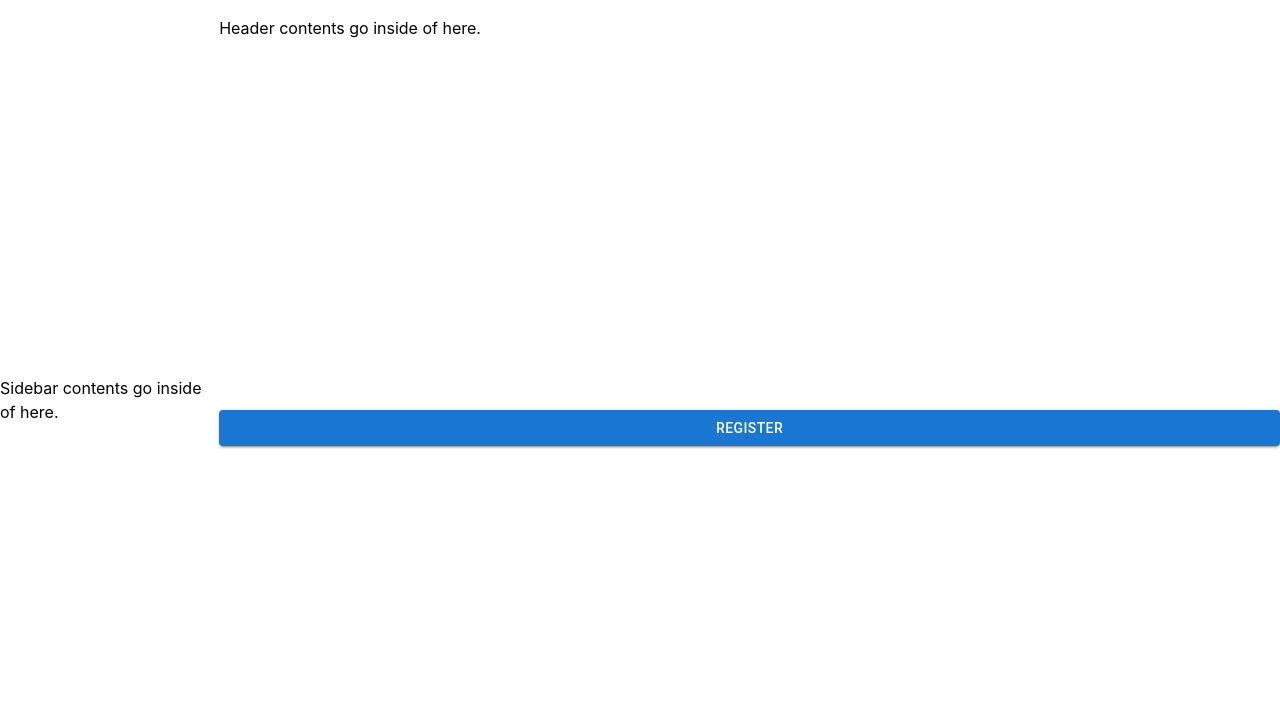
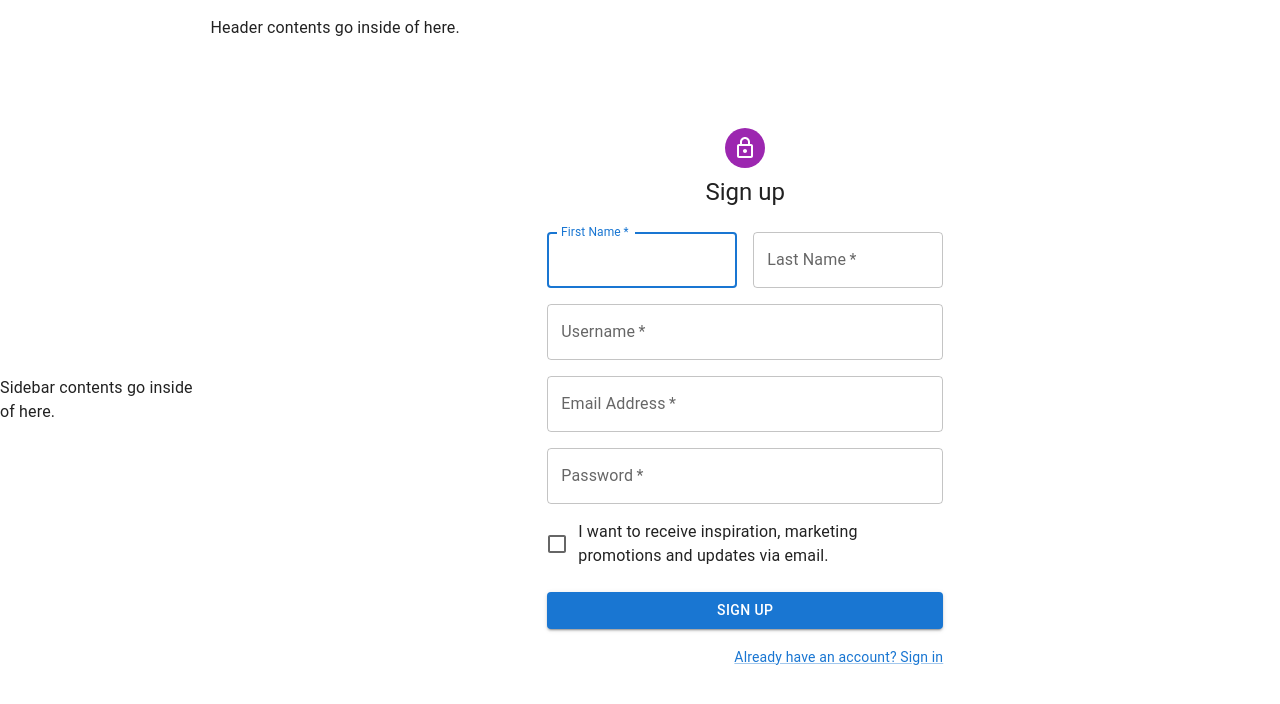
Before and after one commit to RevProfessionals/Scheduler-Frontend, a React (Vite) app: page /register in a window 1280 px wide. Shown: the top 704 px of the page. Built offline with nearby package versions, Linux system fonts and the light colour scheme.

Commit message:
registration page

```diff
--- a/src/components/home/Register.tsx
+++ b/src/components/home/Register.tsx
@@ -1,12 +1,126 @@
-import { useState } from "react";
-import { LoadingButton } from "@mui/lab";
+import * as React from "react";
+import Avatar from "@mui/material/Avatar";
+import Button from "@mui/material/Button";
+import CssBaseline from "@mui/material/CssBaseline";
+import TextField from "@mui/material/TextField";
+import FormControlLabel from "@mui/material/FormControlLabel";
+import Checkbox from "@mui/material/Checkbox";
+import Link from "@mui/material/Link";
+import Grid from "@mui/material/Grid";
+import Box from "@mui/material/Box";
+import LockOutlinedIcon from "@mui/icons-material/LockOutlined";
+import Typography from "@mui/material/Typography";
+import Container from "@mui/material/Container";
+import { createTheme, ThemeProvider } from "@mui/material/styles";
 
-export default function Register() {
-	const [loading, setLoading] = useState(false);
+function RegistrationPageDemo() {
+  const handleSubmit = (event: React.FormEvent<HTMLFormElement>) => {
+    event.preventDefault();
+    const data = new FormData(event.currentTarget);
+    console.log({
+      firstName: data.get("firstName"),
+      lastName: data.get("lastName"),
+      username: data.get("username"),
+      email: data.get("email"),
+      password: data.get("password"),
+    });
+  };
 
-	return (
-		<>
-			<LoadingButton variant="contained" onClick={() => setLoading(true)} loading={loading} fullWidth>Register</LoadingButton>
-		</>
-	);
-};
+  return (
+    <ThemeProvider theme={createTheme()}>
+      <Container component="main" maxWidth="xs">
+        <CssBaseline />
+        <Box
+          sx={{
+            marginTop: 8,
+            display: "flex",
+            flexDirection: "column",
+            alignItems: "center",
+          }}
+        >
+          <Avatar sx={{ m: 1, bgcolor: "secondary.main" }}>
+            <LockOutlinedIcon />
+          </Avatar>
+          <Typography component="h1" variant="h5">
+            Sign up
+          </Typography>
+          <Box component="form" noValidate onSubmit={handleSubmit} sx={{ mt: 3 }}>
+            <Grid container spacing={2}>
+              <Grid item xs={12} sm={6}>
+                <TextField
+                  autoComplete="given-name"
+                  name="firstName"
+                  required
+                  fullWidth
+                  id="firstName"
+                  label="First Name"
+                  autoFocus
+                />
+              </Grid>
+              <Grid item xs={12} sm={6}>
+                <TextField
+                  required
+                  fullWidth
+                  id="lastName"
+                  label="Last Name"
+                  name="lastName"
+                  autoComplete="family-name"
+                />
+              </Grid>
+              <Grid item xs={12}>
+                {/* Username TextField */}
+                <TextField
+                  required
+                  fullWidth
+                  id="username"
+                  label="Username"
+                  name="username"
+                  autoComplete="username"
+                />
+              </Grid>
+              <Grid item xs={12}>
+                <TextField
+                  required
+                  fullWidth
+                  id="email"
+                  label="Email Address"
+                  name="email"
+                  autoComplete="email"
+                />
+              </Grid>
+              <Grid item xs={12}>
+                <TextField
+                  required
+                  fullWidth
+                  name="password"
+                  label="Password"
+                  type="password"
+                  id="password"
+                  autoComplete="new-password"
+                />
+              </Grid>
+              <Grid item xs={12}>
+                <FormControlLabel
+                  control={<Checkbox value="allowExtraEmails" color="primary" />}
+                  label="I want to receive inspiration, marketing promotions and updates via email."
+                />
+              </Grid>
+            </Grid>
+            <Button type="submit" fullWidth variant="contained" sx={{ mt: 3, mb: 2 }}>
+              Sign Up
+            </Button>
+            <Grid container justifyContent="flex-end">
+              <Grid item>
+                <Link href="#" variant="body2">
+                  Already have an account? Sign in
+                </Link>
+              </Grid>
+            </Grid>
+          </Box>
+        </Box>
+      </Container>
+    </ThemeProvider>
+  );
+}
+
+export default RegistrationPageDemo;
```
